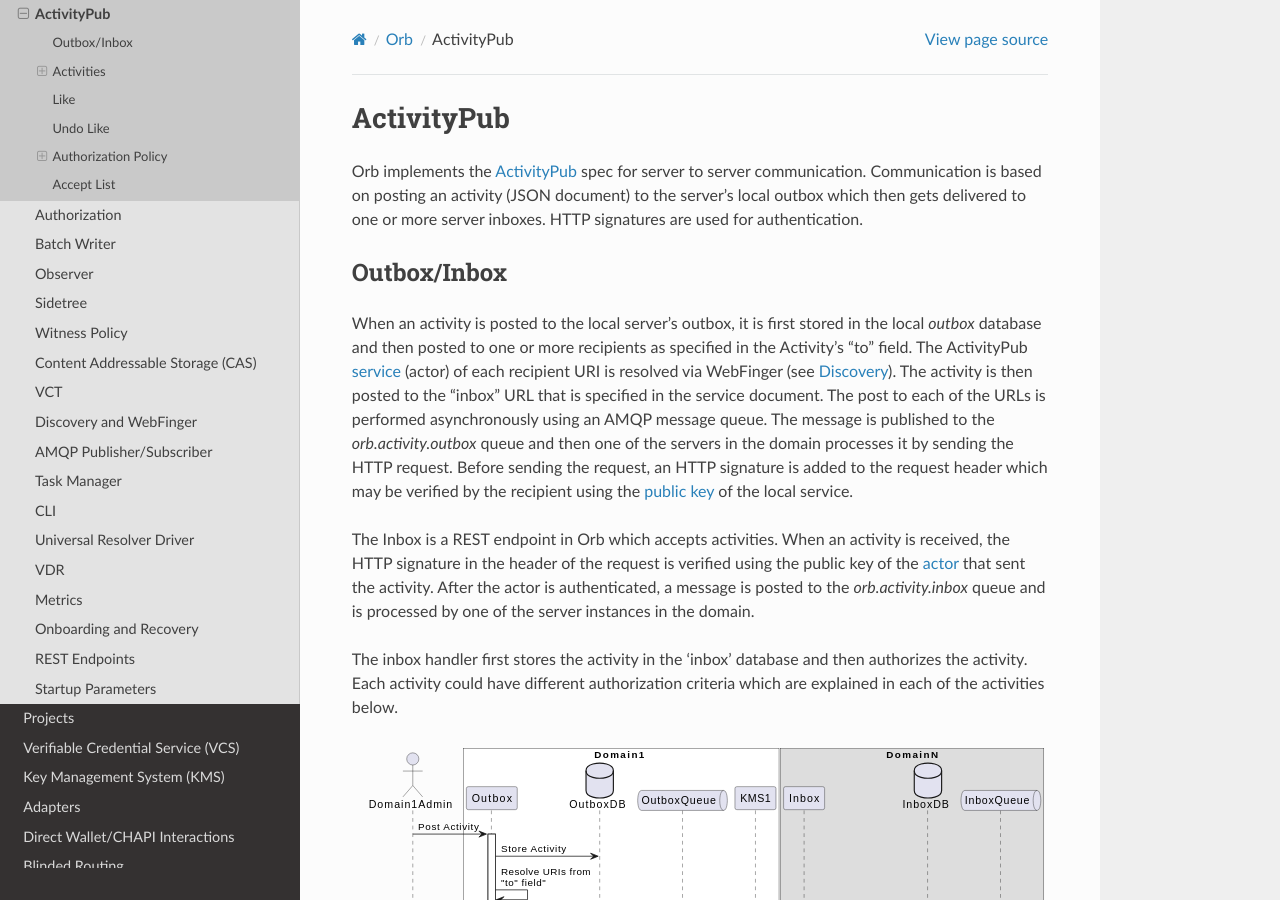
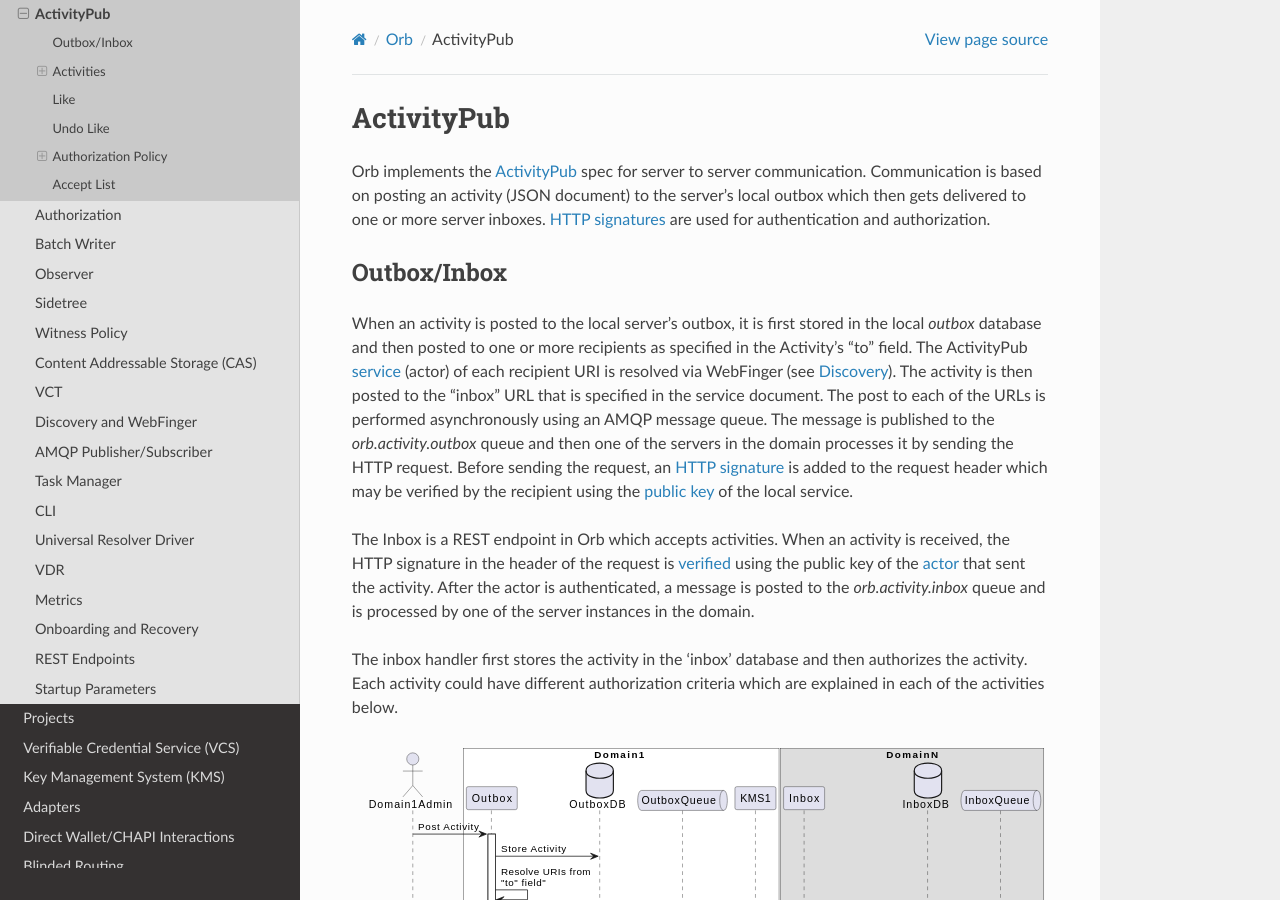
Before and after one commit to trustbloc/docs, a Sphinx documentation site: the page built from docs/source/orb/activitypub.md, in a window 1280 px wide and 900 px high. Built offline with Sphinx 7.4.7 and the Read the Docs theme 2.0.0, drawn with Linux system fonts in a browser that asks for light colours; some of the changed lines change nothing that is shown.

Commit message:
docs: Add links from Orb ActivityPub page to Authorization page
Signed-off-by: Bob Stasyszyn <Bob.Stasyszyn@securekey.com>

````diff
--- a/docs/source/orb/activitypub.md
+++ b/docs/source/orb/activitypub.md
@@ -2,7 +2,8 @@
 
 Orb implements the [ActivityPub](https://www.w3.org/TR/activitypub/) spec for server to server communication.
 Communication is based on posting an activity (JSON document) to the server's local outbox which then gets delivered
-to one or more server inboxes. HTTP signatures are used for authentication.
+to one or more server inboxes. [HTTP signatures](authorization.html#http-signatures) are used for authentication
+and authorization.
 
 ## Outbox/Inbox
 
@@ -12,12 +13,12 @@ posted to one or more recipients as specified in the Activity's "to" field. The
 WebFinger (see [Discovery](discovery.html#Discovery)). The activity is then posted to the "inbox" URL that is specified
 in the service document. The post to each of the URLs is performed asynchronously using an AMQP message queue. The
 message is published to the _orb.activity.outbox_ queue and then one of the servers in the domain processes it by
-sending the HTTP request. Before sending the request, an HTTP signature is added to the request header which may be
-verified by the recipient using the [public key](https://trustbloc.github.io/activityanchors/#actor-discovery) of
-the local service.
+sending the HTTP request. Before sending the request, an [HTTP signature](authorization.html#headers)
+is added to the request header which may be verified by the recipient using the
+[public key](https://trustbloc.github.io/activityanchors/#actor-discovery) of the local service.
 
 The Inbox is a REST endpoint in Orb which accepts activities. When an activity is received, the HTTP signature in the
-header of the request is verified using the public key of the
+header of the request is [verified](authorization.html#signature-verification) using the public key of the
 [actor](https://trustbloc.github.io/activityanchors/#actor-discovery) that sent the activity. After the actor is
 authenticated, a message is posted to the _orb.activity.inbox_ queue and is processed by one of the server instances in
 the domain.
--- a/docs/source/orb/authorization.md
+++ b/docs/source/orb/authorization.md
@@ -80,7 +80,7 @@ The _signature_ field contains the base64-encoded signature of the headers that
 ### Signature Verification
 
 On receiving a request, the Orb server retrieves the URI specified in the value of the [keyId](#keyid) field from
-the [Signature](l#signature-header) header and then sends a request to this URI. The response of the request is in
+the [Signature](#signature-header) header and then sends a request to this URI. The response of the request is in
 the following format:
 
 ```json
````
